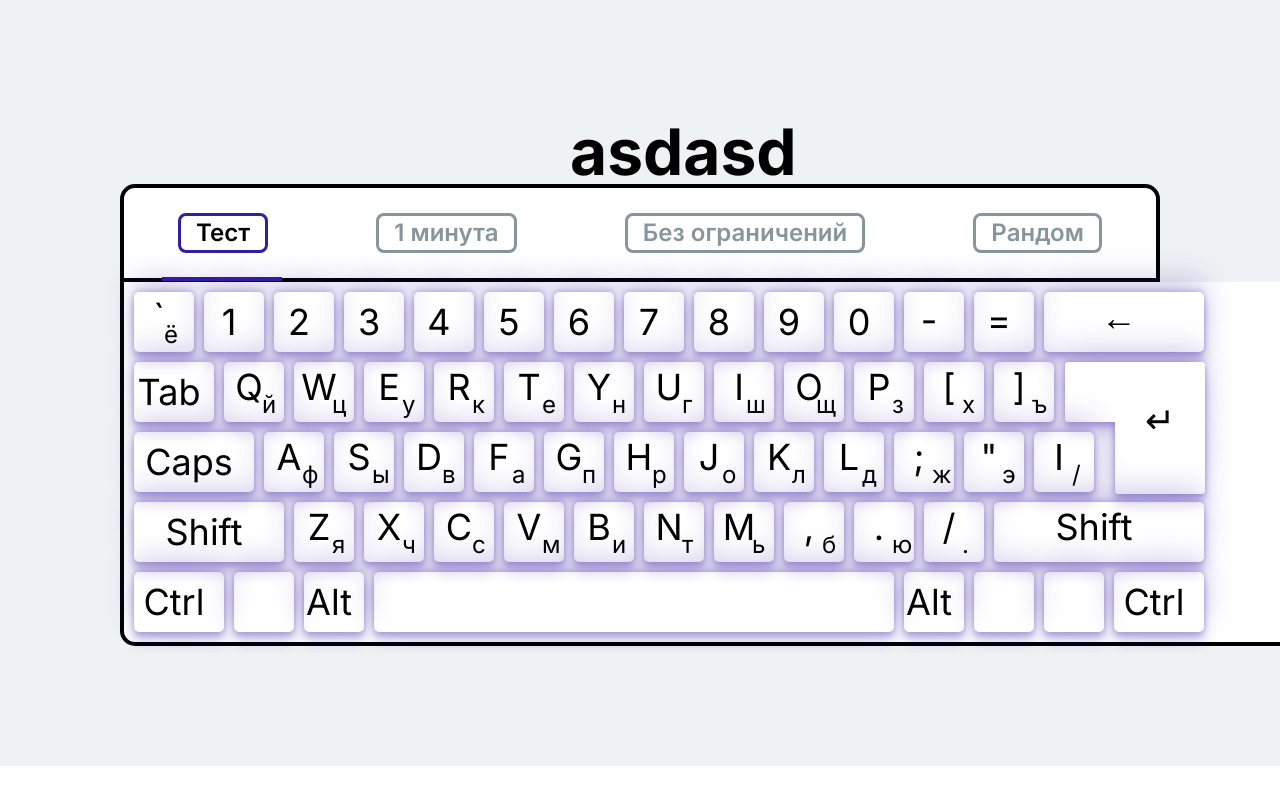
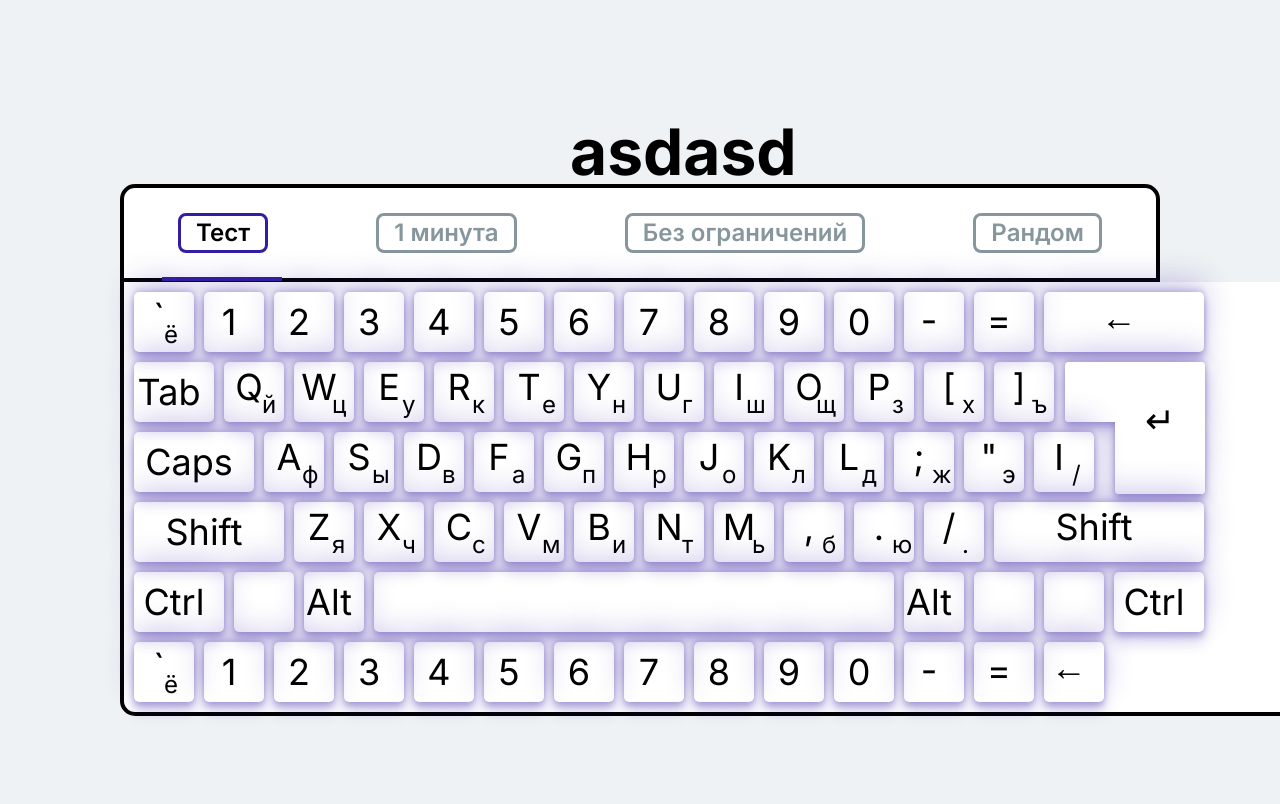
Before and after one commit to Crede322/typetest, a React (Create React App) app: page / in a window 1280 px wide. Shown: the top 804 px of the page. Built offline with nearby package versions, Linux system fonts and the light colour scheme.

Commit message:
переделываю клавиатуру через массив

```diff
--- a/src/components/List/Tabs/TabOne/TabOne.jsx
+++ b/src/components/List/Tabs/TabOne/TabOne.jsx
@@ -3,6 +3,14 @@ import classes from "./TabOne.module.css";
 import Keys from '../Keys';
 
 const TabOne = () => {
+
+const keyData1 = [
+{text: '`', ruText: 'ё', leftKey: 30},{text: '1', keyPosition:12},{text: '2', keyPosition:12},{text: '3', keyPosition:12},{text: '4', keyPosition:12},{text: '5', keyPosition:12},{text: '6', keyPosition:12},{text: '7', keyPosition:12},{text: '8', keyPosition:12},{text: '9', keyPosition:12},{text: '0', keyPosition:12},{text: '-', keyPosition:10},{text: '=', keyPosition:10},{text:'←', width:'160'}
+]
+const handleClick = () => {
+
+}
+
     return (
         <div>
             <div className={classes.tabOne__wrapper}>
@@ -12,9 +20,17 @@ const TabOne = () => {
                     <ul className={classes.keyRow}><Keys text={'Caps'} width={120} keyPosition={12}/><Keys text={'A'} ruText={'ф'}/><Keys text={'S'} ruText={'ы'}/><Keys text={'D'} ruText={'в'}/><Keys text={'F'} ruText={'а'}/><Keys text={'G'} ruText={'п'}/><Keys text={'H'} ruText={'р'}/><Keys text={'J'} ruText={'о'}/><Keys text={'K'} ruText={'л'}/><Keys text={'L'} ruText={'д'}/><Keys text={';'} ruText={'ж'}/><Keys text={'"'} ruText={'э'}/><Keys text={'Ӏ'} ruText={'/'}/></ul>
                     <ul className={classes.keyRow}><Keys text={'Shift'} width={150} keyPosition={12}/><Keys text={'Z'} ruText={'я'}/><Keys text={'X'} ruText={'ч'}/><Keys text={'C'} ruText={'с'}/><Keys text={'V'} ruText={'м'}/><Keys text={'B'} ruText={'и'}/><Keys text={'N'} ruText={'т'}/><Keys text={'M'} ruText={'ь'}/><Keys text={','} ruText={'б'}/><Keys text={'.'} ruText={'ю'}/><Keys text={'/'} ruText={'.'}/><Keys text={'Shift'} width={210}/></ul>
                     <ul className={classes.keyRow}><Keys text={'Ctrl'} width={90} keyPosition={12}/><Keys width={60}/><Keys text={'Alt'} width={60} keyPosition={12}/><Keys width={520}/><Keys text={'Alt'} width={60} keyPosition={12}/><Keys width={60}/><Keys width={60}/><Keys text={'Ctrl'} width={90} keyPosition={12}/></ul>
+                    <ul className={classes.keyRow}>{keyData1.map((data, index) => (
+                            <Keys
+                                key={index}
+                                text={data.text}
+                                ruText={data.ruText}
+                                leftKey={data.leftKey}
+                                keyPosition={data.keyPosition}
+                                onClick={handleClick}
+                            />))}</ul>
                 </div>
             </div>
-
         </div>
     );
 };
```
